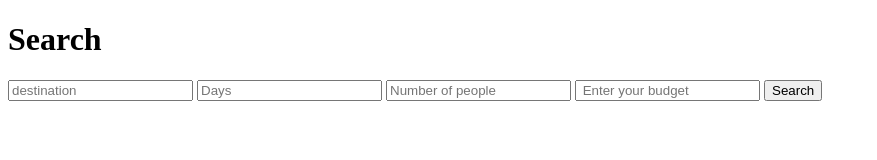
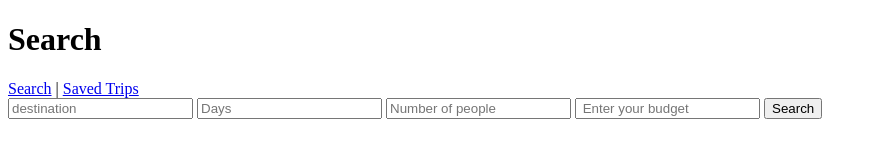
Before and after one commit to kri2737/tripsmart, a website: page frontend/search.html in a window 1280 px wide. Shown: the whole page, without its empty margins (0-877 px from the left). Drawn offline with Linux system fonts and the light colour scheme.

Commit message:
Added navigation links and auto-redirect after login

```diff
--- a/frontend/js/auth.js
+++ b/frontend/js/auth.js
@@ -19,6 +19,7 @@ document.getElementById('loginForm').addEventListener('submit', async function(e
         if (response.ok) {
             document.getElementById('message').textContent = 'Login successful!';
             localStorage.setItem('token', data.token);
+            window.location.href = 'search.html';
         } else {
             document.getElementById('message').textContent = data.message;
         }
@@ -50,6 +51,7 @@ if (document.getElementById('signUpForm')) {
             if (response.ok) {
                 document.getElementById('message').textContent = 'Registration successful!';
                 localStorage.setItem('token', data.token);
+                window.location.href = 'search.html';
             } else {
                 document.getElementById('message').textContent = data.message;
             }
--- a/frontend/search.html
+++ b/frontend/search.html
@@ -9,6 +9,10 @@
 <body>
 
     <h1>Search</h1>
+    <nav>
+        <a href="search.html">Search</a> |
+        <a href="saved.html">Saved Trips</a>
+    </nav>
 
     <form id="search">
         <input type="text" id="destination" placeholder="destination" required>
```
Also changed, not shown: frontend/saved.html (+4 -0 lines).
